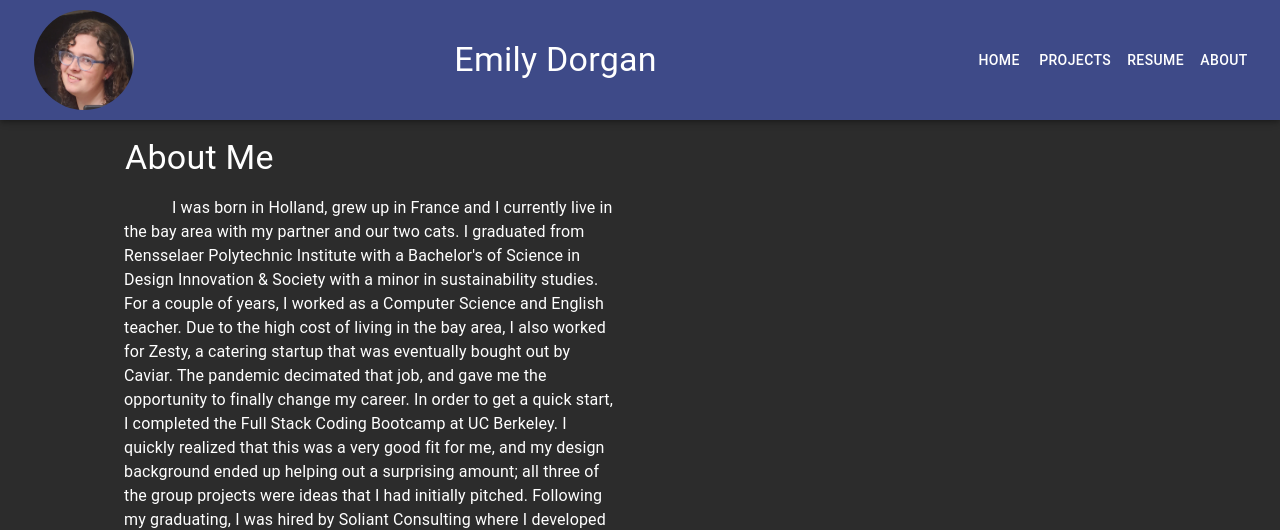
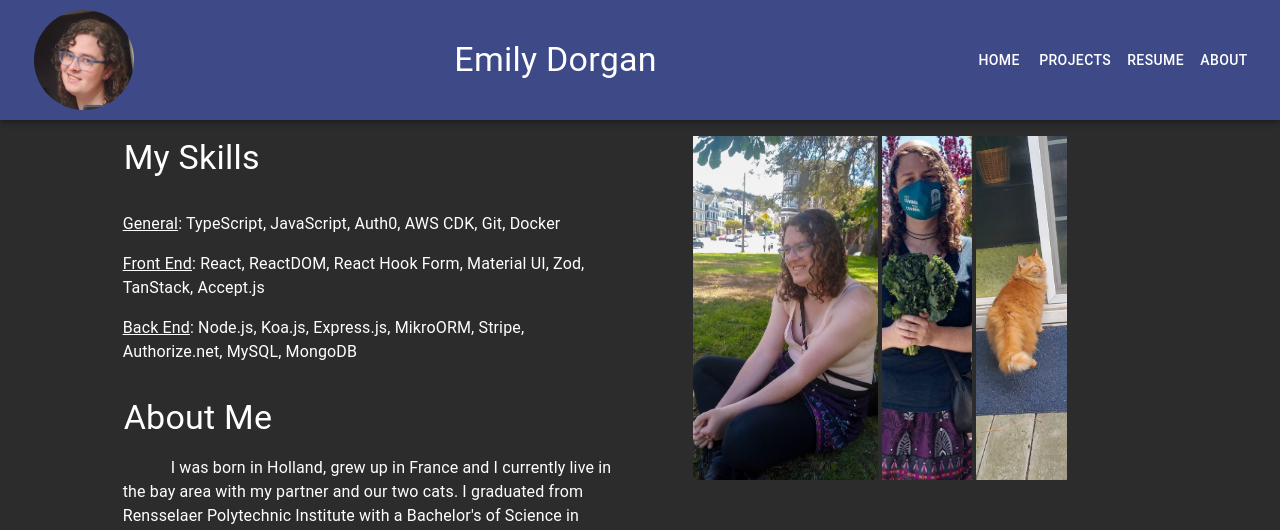
Before and after one commit to emdorgan/portfolio, a React (Vite) app: page /about in a window 1280 px wide. Shown: the top 530 px of the page. Built offline with nearby package versions, Linux system fonts and the light colour scheme.

Commit message:
feat: add content, fix viewport

```diff
--- a/package.json
+++ b/package.json
@@ -12,8 +12,8 @@
   "dependencies": {
     "@emotion/react": "^11.11.1",
     "@emotion/styled": "^11.11.0",
-    "@mui/icons-material": "^5.14.12",
-    "@mui/material": "^5.14.12",
+    "@mui/icons-material": "^5.14.14",
+    "@mui/material": "^5.14.14",
     "react": "^18.2.0",
     "react-dom": "^18.2.0",
     "react-router-dom": "^6.15.0"
--- a/src/App.css
+++ b/src/App.css
@@ -2,5 +2,5 @@
   margin: 0 auto;
   text-align: center;
   width: 100%;
-  height: 100vh;
+  height: 100%;
 }
--- /dev/null
+++ b/src/components/QuiltedImageList.tsx
@@ -0,0 +1,76 @@
+import ImageList from '@mui/material/ImageList';
+import ImageListItem from '@mui/material/ImageListItem';
+import emily1 from '../assets/images/emily1.jpg';
+import emily2 from '../assets/images/emily2.jpg';
+import emily3 from '../assets/images/emily3.jpg';
+import emily4 from '../assets/images/emily4.jpg';
+import cassy from '../assets/images/cassy.jpg';
+import maya from '../assets/images/maya.jpg';
+
+
+function srcset(image: string, size: number, rows = 1, cols = 1) {
+  return {
+    src: `${image}?w=${size * cols}&h=${size * rows}&fit=crop&auto=format`,
+    srcSet: `${image}?w=${size * cols}&h=${
+      size * rows
+    }&fit=crop&auto=format&dpr=2 2x`,
+  };
+}
+
+const itemData = [
+    {
+        img: emily1,
+        title: 'emily1',
+        rows: 2,
+        cols: 2,
+    },
+    {
+        img: emily2,
+        title: 'emily2',
+        rows: 2,
+    },
+    {
+        img: cassy,
+        title: 'Cassy',
+        rows: 2,
+    },
+    {
+        img: maya,
+        title: 'maya',
+        rows: 2,
+    },
+    {
+        img: emily4,
+        title: 'emily4',
+        rows: 2,
+    },
+    {
+        img: emily3,
+        title: 'emily3',
+        cols: 2,
+        rows: 2,
+    },
+  ];
+
+const QuiltedImageList = () => {
+  return (
+    <ImageList
+      sx={{ width: {lg: '70%', md: '100%'}, ml: {lg: '10%', md: '10%', sm: '1%'}, height: '96%' }}
+      variant="quilted"
+      cols={4}
+      rowHeight={170}
+    >
+      {itemData.map((item) => (
+        <ImageListItem key={item.img} cols={item.cols || 1} rows={item.rows || 1} sx={{display: 'flex'}}>
+          <img
+            {...srcset(item.img, 150, item.rows, item.cols)}
+            alt={item.title}
+            loading="lazy"
+          />
+        </ImageListItem>
+      ))}
+    </ImageList>
+  );
+}
+
+export default QuiltedImageList;
--- a/src/pages/About.tsx
+++ b/src/pages/About.tsx
@@ -1,27 +1,53 @@
-import { Container, Typography } from "@mui/material"
+import { Container, List, ListItem, Typography } from "@mui/material"
 import Grid from '@mui/material/Unstable_Grid2';
-
-//@TODO make this responsive in a way where the full desktop view has a grid spacing of 3 on each side (which goes to 0 on smaller screens)
-//@TODO Add a picture on the right-hand side.
+import QuiltedImageList from "../components/QuiltedImageList";
+import EmailIcon from '@mui/icons-material/Email';
+import GitHubIcon from '@mui/icons-material/GitHub';
+import LinkedInIcon from '@mui/icons-material/LinkedIn';
 
 const About = () => {
     return (
         <Container maxWidth={false} disableGutters  sx={{marginTop: '120px', marginLeft: 0, marginRight: 0}}>
-            <Grid container spacing={2}>
+            <Grid container spacing={0}>
                 <Grid xs={1}></Grid>
-                <Grid xs={5}>
+                <Grid lg={5} md={10}>
+                    <Typography align='left' variant='h4' sx={{margin: '0.5em'}}>My Skills</Typography>
+                    <List>
+                        <ListItem>
+                            <Typography>
+                                <span style={{textDecoration: 'underline'}}>General</span>: TypeScript, JavaScript, Auth0, AWS CDK, Git, Docker
+                            </Typography>
+                        </ListItem>
+                        <ListItem>
+                            <Typography>
+                                <span style={{textDecoration: 'underline'}}>Front End</span>: React, ReactDOM, React Hook Form, Material UI, Zod, TanStack, Accept.js
+                            </Typography>
+                        </ListItem>
+                        <ListItem>
+                            <Typography>
+                                <span style={{textDecoration: 'underline'}}>Back End</span>: Node.js, Koa.js, Express.js, MikroORM, Stripe, Authorize.net, MySQL, MongoDB
+                            </Typography>
+                        </ListItem>
+                    </List>
                     <Typography align='left' variant='h4' sx={{margin: '0.5em'}}>About Me</Typography>
                     <Typography align='left' sx={{margin: '1em', textIndent: '3em'}}>
                         I was born in Holland, grew up in France and I currently live in the bay area with my partner and our two cats.
                         I graduated from Rensselaer Polytechnic Institute with a Bachelor's of Science in Design Innovation & Society with a minor in sustainability studies.
-                        For a couple of years, I worked as a Computer Science and English teacher. Due to the high cost of living in the bay area, I also worked for Zesty, a catering startup that was eventually bought out by Caviar.
-                        The pandemic decimated that job, and gave me the opportunity to finally change my career. In order to get a quick start, I completed the Full Stack Coding Bootcamp at UC Berkeley.
-                        I quickly realized that this was a very good fit for me, and my design background ended up helping out a surprising amount; all three of the group projects were ideas that I had initially pitched.
-                        Following my graduating, I was hired by Soliant Consulting where I developed custom software solutions for a variety of small and medium businesses. Due to the consulting nature of our business, I not only developed software but I also interacted with clients
-                        and was involve in the foundation phase alongside our trusted Business Analysts and Technical Leads. I am currently seeking employment and working on a freelance project.
+                        For a couple of years, I worked as a Computer Science and English teacher. During the pandemic, I completed the Full Stack Coding Bootcamp at UC Berkeley.
+                        Following my graduating, I was hired by Soliant Consulting where I developed custom software solutions for a variety of small and medium businesses.
+                        Due to the consulting nature of our business, I not only developed software but I also interacted with clients
+                        and was also tasked with giving time estimates, storypointing and T-shirt sizing for the various work that needed to be done.
+                    </Typography>
+                    <Typography align='left' sx={{margin: '1em'}}>
+                        I am currently seeking employment. If you believe that I am a good fit, feel free to contact me:
+                    </Typography>
+                    <Typography align='left' sx={{margin: '1em'}}>
+                        <a href="https://mail.google.com/mail/u/0/?fs=1&to=wmdorgan@gmail.com&tf=cm"><EmailIcon sx={{fontSize: 80, m: 2}} /></a>
+                        <a href="https://github.com/emdorgan"><GitHubIcon sx={{fontSize: 80, m: 2}} /></a>
+                        <a href="https://www.linkedin.com/in/emily-dorgan/"><LinkedInIcon sx={{fontSize: 80, m: 2}} /></a>
                     </Typography>
                 </Grid>
-                <Grid xs={5}></Grid>
+                <Grid lg={5} md={10}><QuiltedImageList/></Grid>
                 <Grid xs={1}></Grid>
             </Grid>
         </Container>
```
Also changed, not shown: src/assets/images/cassy.jpg (renamed from src/assets/images/cassie.jpg), 1 other file (tests, documents, lock files or other folders).
